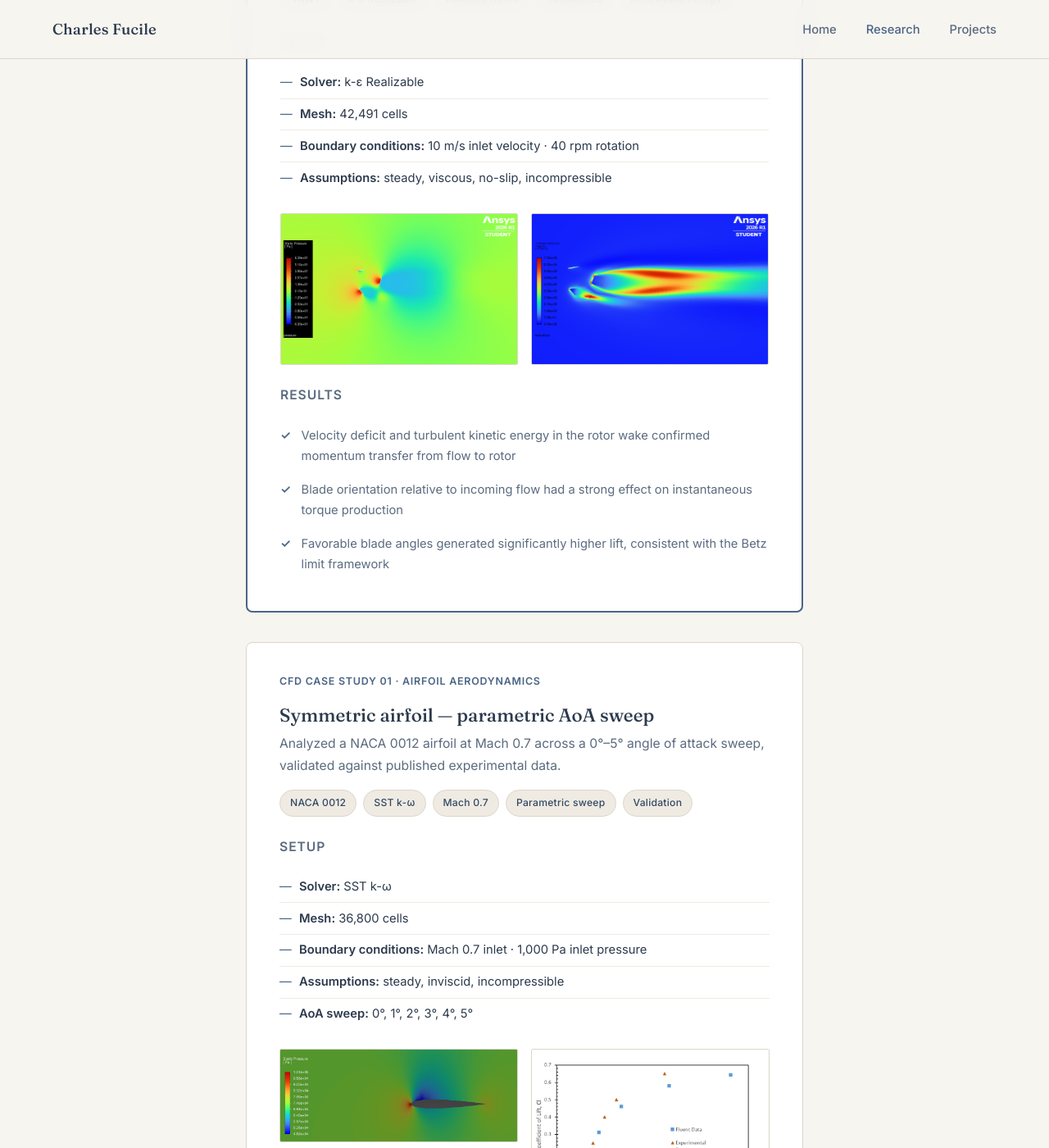
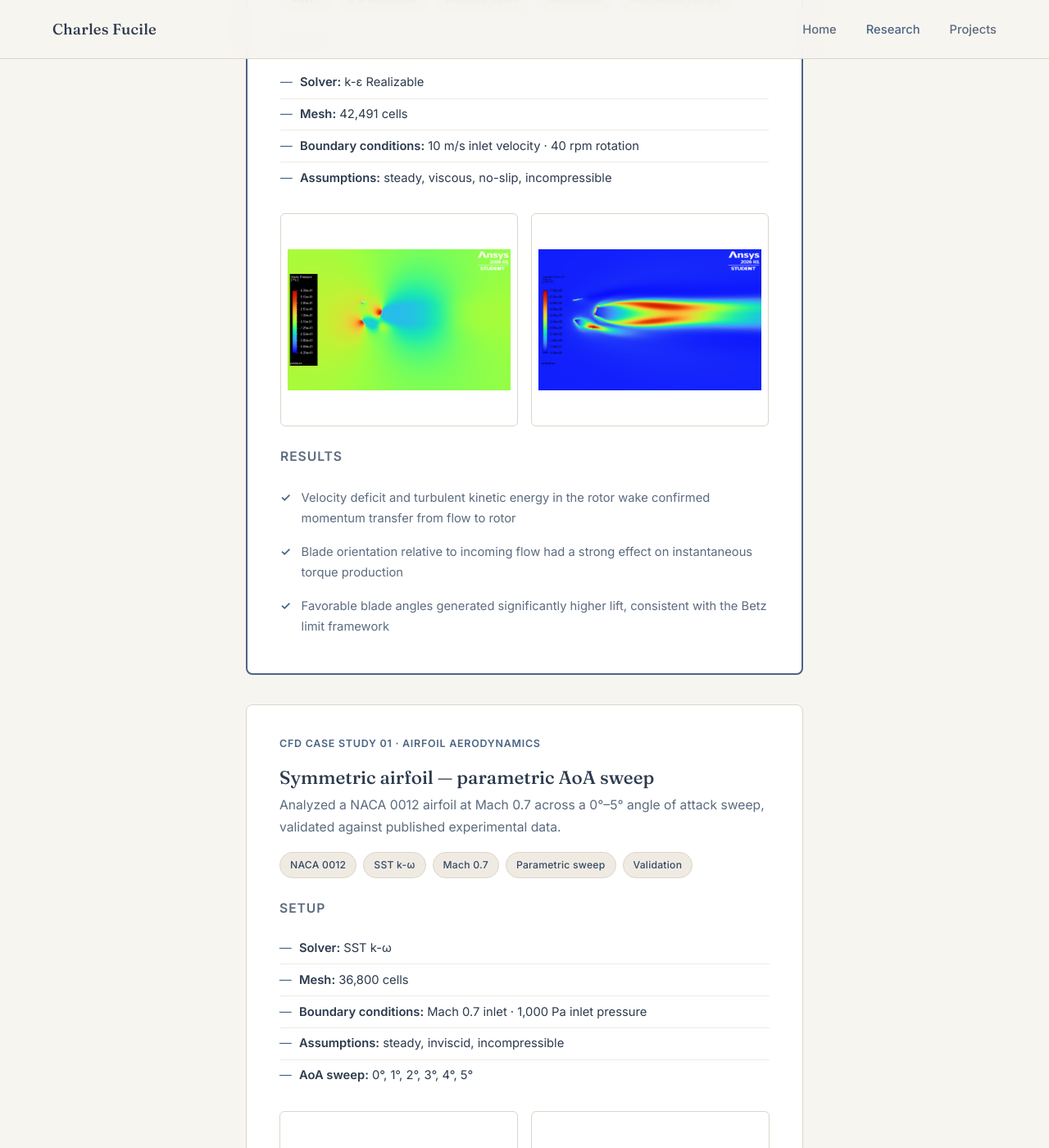
Before and after one commit to cfucile3/Portfolio, a Jekyll site: the page built from research.html, in a window 1280 px wide and 1400 px high, scrolled down 782 px. Shown: the whole window at 82% size. Built offline with Jekyll 4.4.1, drawn with Linux system fonts in a browser that asks for light colours.

Commit message:
Update research.html

```diff
--- a/research.html
+++ b/research.html
@@ -92,6 +92,21 @@ description: "CFD research at Georgia Tech — ANSYS Fluent analysis of airfoils
     color: #8895A3;
     margin: 1.5rem 0 0.6rem;
   }
+
+  /* ─── IMAGE GROUP — EQUAL HEIGHT ─────────────────────────── */
+.img-group {
+  align-items: stretch;
+}
+
+.img-group img {
+  width: 100%;
+  height: 260px;
+  object-fit: contain;
+  background: #FFFFFF;
+  border: 1px solid #DCD6C9;
+  border-radius: 6px;
+  padding: 0.5rem;
+}
 </style>
 
 <div class="page-content">
```
